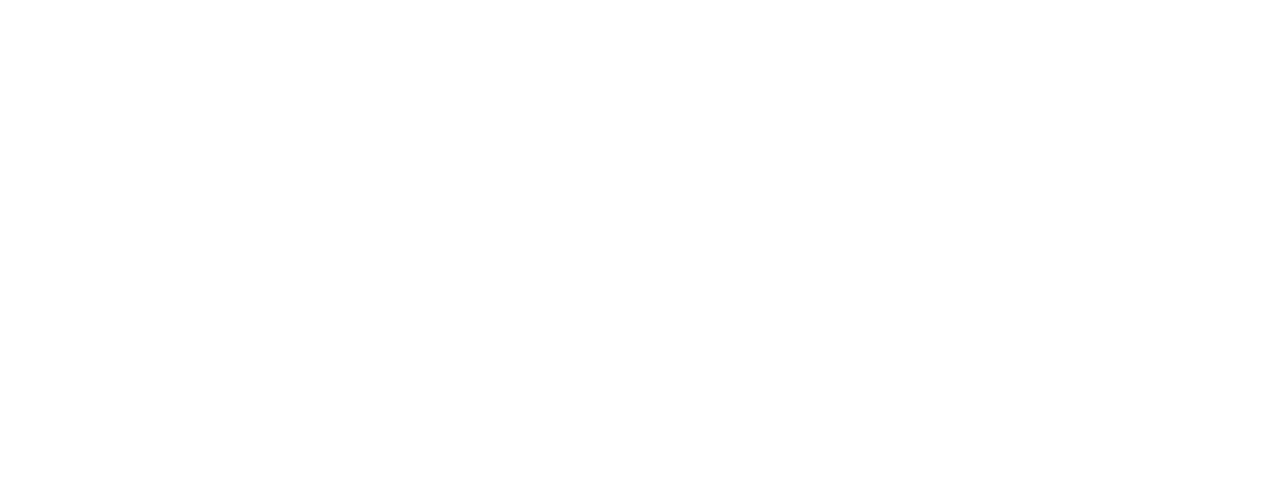
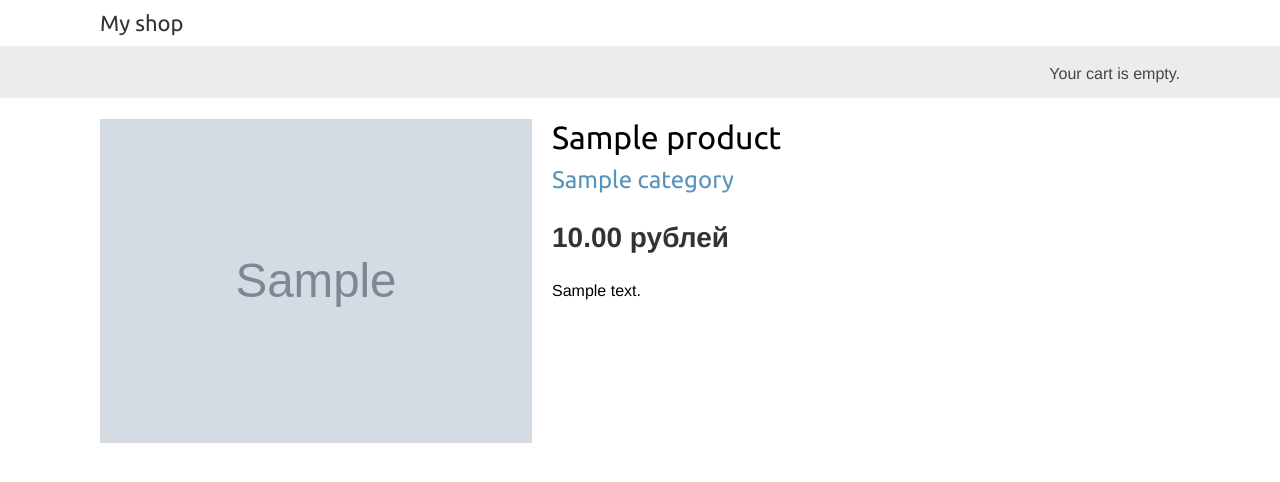
Before and after one commit to VasiliyHaroshka/InternetShop, a Django app: a page that uses InternetShop/shop/templates/shop/product/product_detail.html in a window 1280 px wide. Before the commit the part shown is empty. Shown: the top 482 px of the page. Run offline with Django 5.2, Linux system fonts and the light colour scheme; tables that the repository leaves empty hold one stand-in row (values such as "Sample post"); grey boxes marked "Sample" are stand-in pictures.

Commit message:
add product_detail.html

```diff
--- a/InternetShop/InternetShop/settings.py
+++ b/InternetShop/InternetShop/settings.py
@@ -118,10 +118,13 @@ USE_TZ = True
 # https://docs.djangoproject.com/en/5.0/howto/static-files/
 
 STATIC_URL = "static/"
-STATIC_ROOT = os.path.join(BASE_DIR, 'static')
+STATIC_ROOT = os.path.join(BASE_DIR, "static")
 STATICFILES_DIRS = []
 
 # Default primary key field type
 # https://docs.djangoproject.com/en/5.0/ref/settings/#default-auto-field
 
 DEFAULT_AUTO_FIELD = "django.db.models.BigAutoField"
+
+MEDIA_URL = "media/"
+MEDIA_ROOT = BASE_DIR / "media"
--- a/InternetShop/InternetShop/urls.py
+++ b/InternetShop/InternetShop/urls.py
@@ -14,7 +14,8 @@ Including another URLconf
     1. Import the include() function: from django.urls import include, path
     2. Add a URL to urlpatterns:  path('blog/', include('blog.urls'))
 """
-
+from django.conf import settings
+from django.conf.urls.static import static
 from django.contrib import admin
 from django.urls import path, include
 
@@ -22,3 +23,6 @@ urlpatterns = [
     path("admin/", admin.site.urls),
     path("", include("shop.urls", namespace="shop")),
 ]
+
+if settings.DEBUG:
+        urlpatterns += static(settings.MEDIA_URL, document_root=settings.MEDIA_ROOT)
--- a/InternetShop/shop/models.py
+++ b/InternetShop/shop/models.py
@@ -15,6 +15,9 @@ class Category(models.Model):
         unique=True,
     )
 
+    def __str__(self):
+        return self.name
+
     class Meta:
         ordering = ("name",)
         indexes = (
@@ -24,7 +27,7 @@ class Category(models.Model):
         verbose_name_plural = "Категории"
 
     def get_absolute_url(self):
-        return reverse("shop:products_list_by_category", args=[self.slug])
+        return reverse("shop:product_list_by_category", args=[self.slug])
 
 
 class Product(models.Model):
--- a/InternetShop/shop/templates/shop/product/product_detail.html
+++ b/InternetShop/shop/templates/shop/product/product_detail.html
@@ -0,0 +1,18 @@
+{% extends "shop/base.html" %}
+{% load static %}
+
+{% block title %}{{ product.name }}{% endblock %}
+
+{% block content %}
+    <div class="product-detail">
+        <img src="{% if product.image %}{{ product.image.url }}{% else %}{% static 'image/no_image.png' %}{% endif %}">
+        <h1>{{ product.name }}</h1>
+        <h2>
+            <a href="{{ product.category.get_absolute_url }}">
+                {{ product.category }}
+            </a>
+        </h2>
+        <p class="price">{{ product.price }} рублей</p>
+        {{ product.description|linebreaks }}
+    </div>
+{% endblock content %}
--- a/InternetShop/shop/templates/shop/product/product_list.html
+++ b/InternetShop/shop/templates/shop/product/product_list.html
@@ -28,7 +28,7 @@
                 </a>
                 <a href="{{ product.get_absolute_url }}">{{ product.name }}</a>
                 <br>
-                ${{ product.price }}
+                {{ product.price }} рублей
             </div>
         {% endfor %}
     </div>
--- a/InternetShop/shop/urls.py
+++ b/InternetShop/shop/urls.py
@@ -5,7 +5,7 @@ from . import views
 app_name = "shop"
 
 urlpatterns = [
-    path("/", views.list_of_products, name="products_list"),
-    path("<slug:category_slug>/", views.list_of_products, name="products_list_by_category"),
+    path("", views.list_of_products, name="product_list"),
+    path("<slug:category_slug>/", views.list_of_products, name="product_list_by_category"),
     path("<int:id>/<slug:slug>/", views.product_detail, name="product_detail"),
 ]
```
